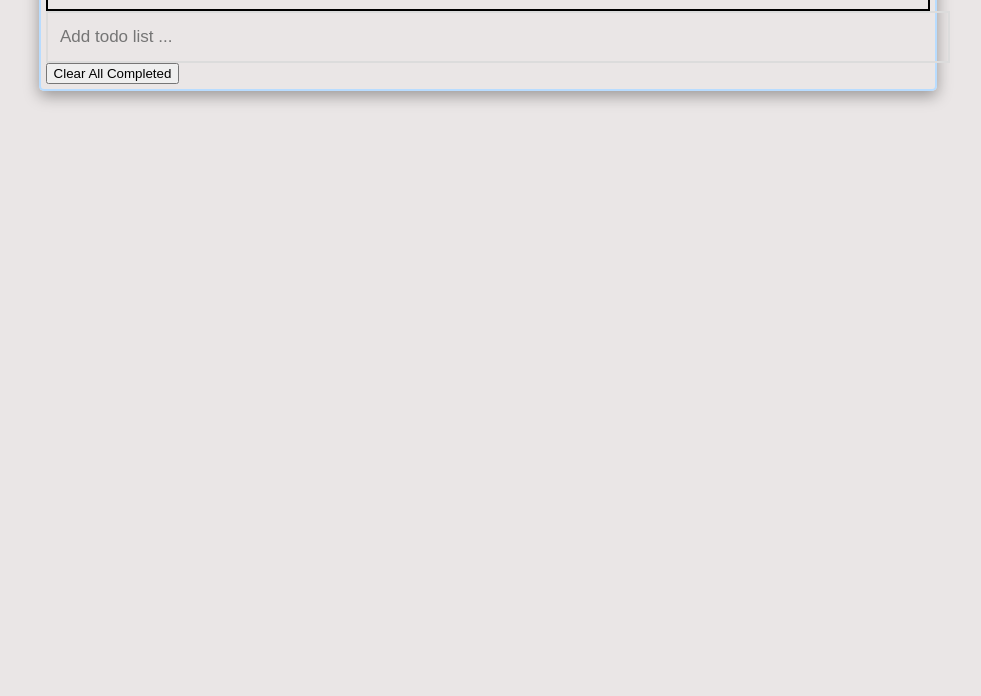
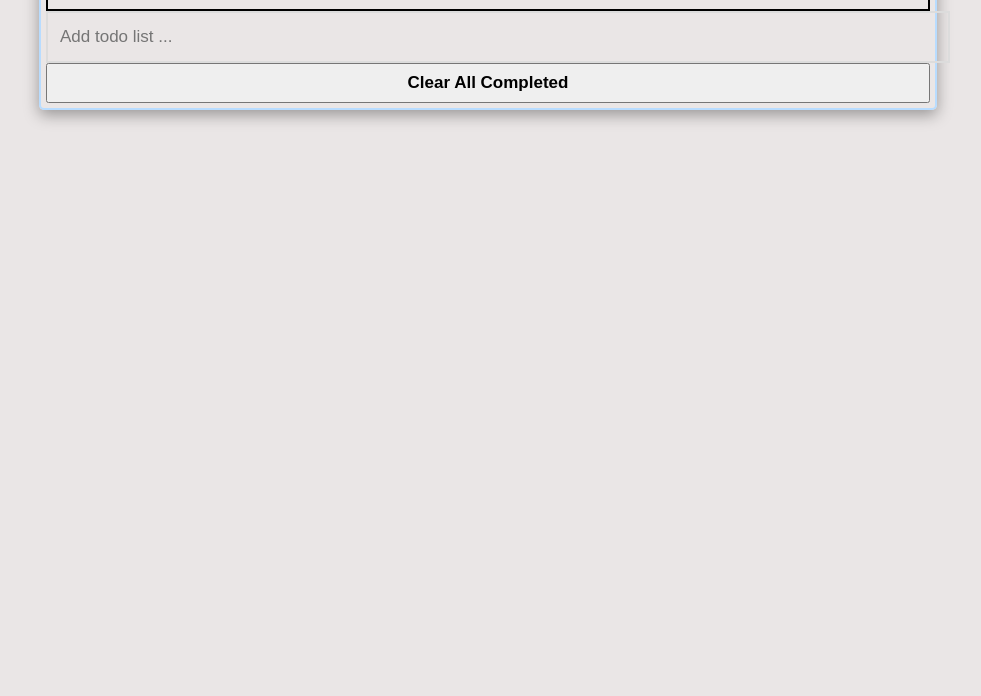
Before and after one commit to Aidan-bn/todoList, a website built with webpack: page src/index.html in a window 1280 px wide. Shown: the part 104-800 px from the top of the page, without its empty margins (152-1133 px from the left). Built offline with nearby package versions, Linux system fonts and the light colour scheme.

Commit message:
Update style.css file

```diff
--- a/src/style.css
+++ b/src/style.css
@@ -51,10 +51,10 @@ input {
   margin: 1px;
 }
 
-.bottom {
+.clear {
   padding: 5px 30px;
-
-  /* width: 100%; */
+  width: 100%;
+  height: 40px;
   font-size: 17px;
   font-weight: 600;
 }
```
